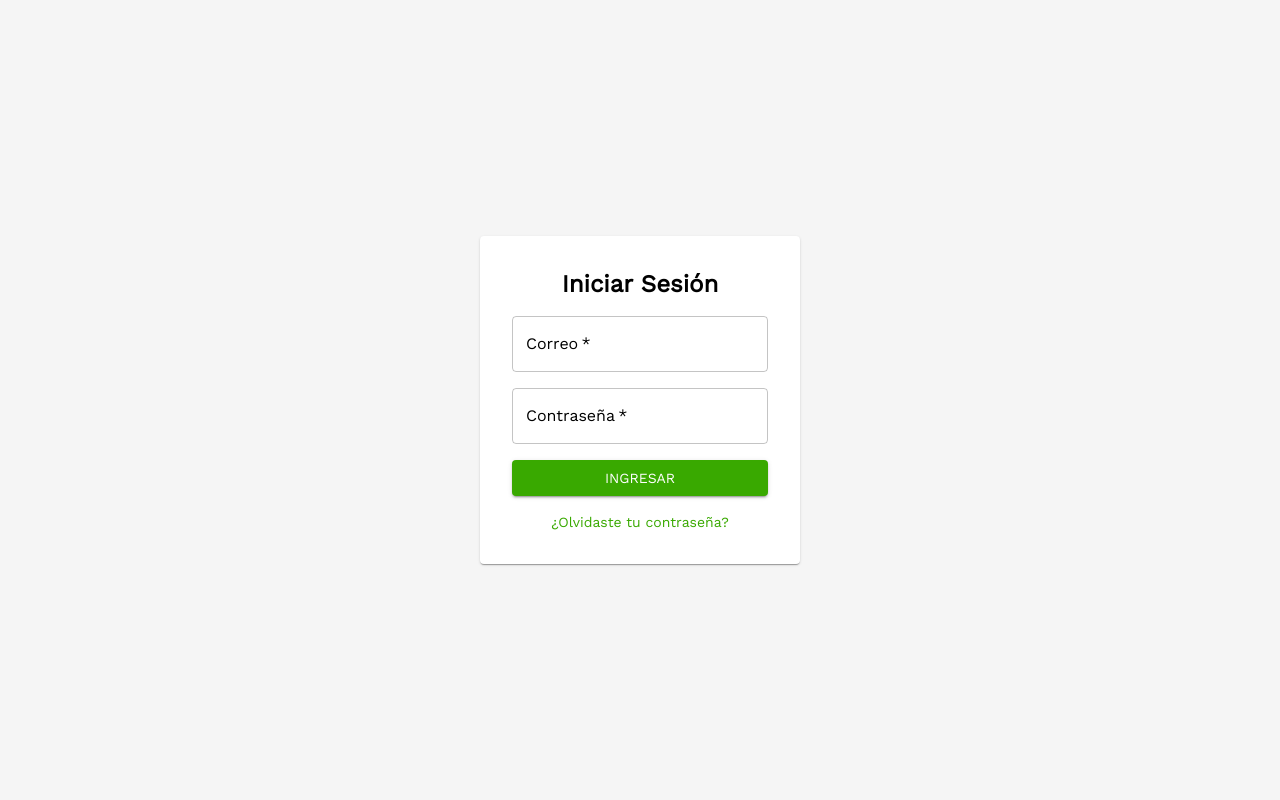
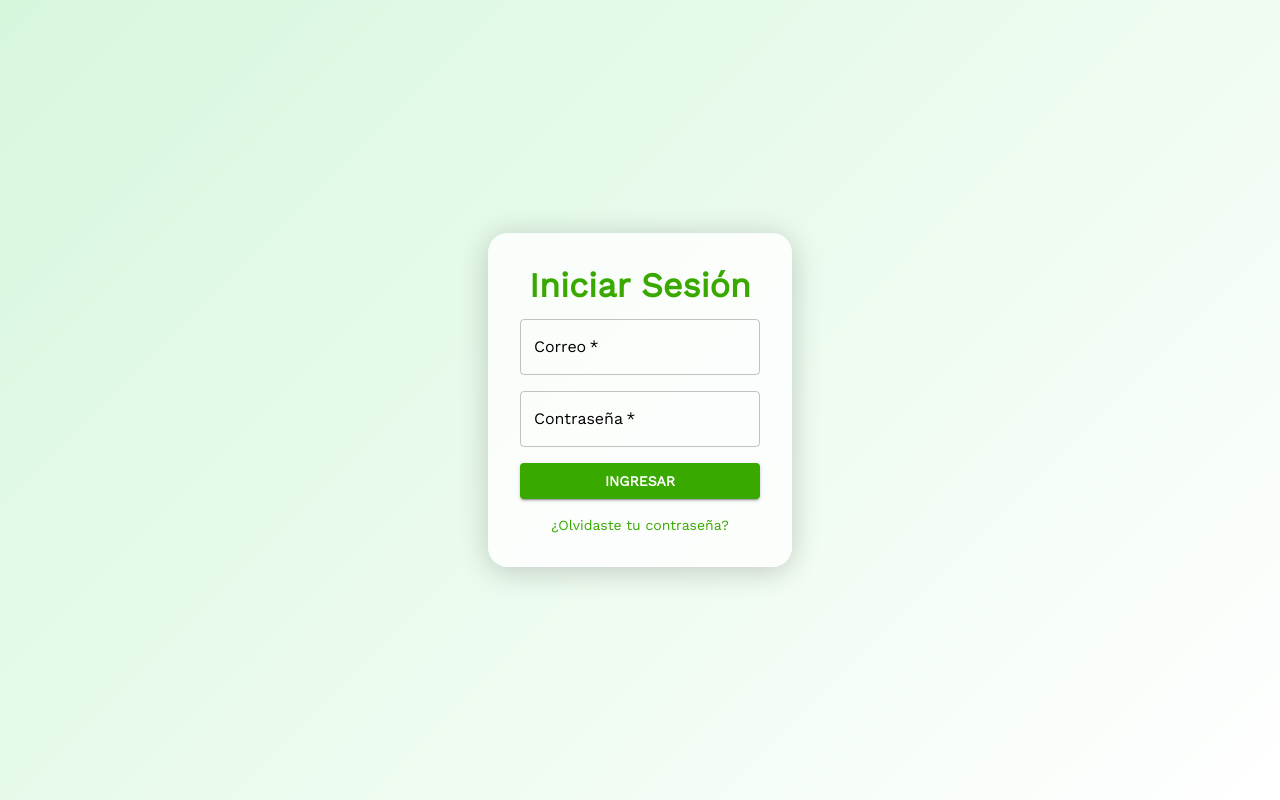
Before and after one commit to danielortizd7/Web-SENA-LAB, a React (Vite) app: page /login in a window 1280 px wide. Built offline with nearby package versions, Linux system fonts and the light colour scheme.

Commit message:
mejoras en la visual de login y recuperacion de contraseñas

```diff
--- a/package.json
+++ b/package.json
@@ -17,6 +17,7 @@
     "@mui/material": "^6.4.7",
     "@types/react-signature-canvas": "^1.0.7",
     "axios": "^1.8.2",
+    "framer-motion": "^12.6.2",
     "jspdf": "^3.0.0",
     "jspdf-autotable": "^5.0.2",
     "lucide-react": "^0.477.0",
--- a/src/pages/CambiarContrasena.jsx
+++ b/src/pages/CambiarContrasena.jsx
@@ -1,7 +1,16 @@
 import React, { useState } from "react";
 import { useSearchParams, useNavigate } from "react-router-dom";
 import axios from "axios";
-import { TextField, Button, Box, Typography, Paper, Alert, CircularProgress } from "@mui/material";
+import {
+  TextField,
+  Button,
+  Box,
+  Typography,
+  Paper,
+  Alert,
+  CircularProgress
+} from "@mui/material";
+import { motion } from "framer-motion";
 
 const CambiarContrasena = () => {
   const [searchParams] = useSearchParams();
@@ -53,14 +62,53 @@ const CambiarContrasena = () => {
   };
 
   return (
-    <Box sx={{ display: "flex", justifyContent: "center", alignItems: "center", height: "100vh" }}>
-      <Paper sx={{ padding: 4, width: 320, textAlign: "center" }}>
-        <Typography variant="h5" sx={{ marginBottom: 2, fontWeight: "bold" }}>
+    <Box
+      sx={{
+        minHeight: "100vh",
+        background: "linear-gradient(135deg, #d7f7dd 0%, #ffffff 100%)",
+        display: "flex",
+        justifyContent: "center",
+        alignItems: "center",
+        padding: 2,
+      }}
+    >
+      <motion.div
+        initial={{ opacity: 0, y: -40 }}
+        animate={{ opacity: 1, y: 0 }}
+        transition={{ duration: 0.7 }}
+      >
+        <Paper
+          elevation={10}
+          sx={{
+            padding: 4,
+            width: "100%",
+            maxWidth: 320,
+            backgroundColor: "rgba(255, 255, 255, 0.8)",
+            borderRadius: 5,
+            boxShadow: "0px 4px 30px rgba(0, 0, 0, 0.2)",
+            textAlign: "center",
+            transition: "all 0.3s ease-in-out",
+            "&:hover": {
+              transform: "scale(1.02)",
+              boxShadow: "0px 8px 40px rgba(0, 0, 0, 0.3)",
+            },
+          }}
+        >
+          <Typography
+            variant="h5"
+            sx={{ marginBottom: 2, fontWeight: "bold", color: "#39A900" }}
+          >
             Restablecer Contraseña
           </Typography>
-        {mensaje && <Alert severity="success">{mensaje}</Alert>}
-        {error && <Alert severity="error">{error}</Alert>}
-        <Box component="form" onSubmit={handleSubmit} sx={{ display: "flex", flexDirection: "column", gap: 2 }}>
+
+          {mensaje && <Alert severity="success" sx={{ mb: 2 }}>{mensaje}</Alert>}
+          {error && <Alert severity="error" sx={{ mb: 2 }}>{error}</Alert>}
+
+          <Box
+            component="form"
+            onSubmit={handleSubmit}
+            sx={{ display: "flex", flexDirection: "column", gap: 2 }}
+          >
             <TextField
               label="Nueva Contraseña"
               type="password"
@@ -80,12 +128,27 @@ const CambiarContrasena = () => {
             {loading ? (
               <CircularProgress size={24} sx={{ alignSelf: "center", margin: 2 }} />
             ) : (
-            <Button type="submit" variant="contained" sx={{ backgroundColor: "#39A900", color: "white" }}>
+              <Button
+                type="submit"
+                variant="contained"
+                fullWidth
+                sx={{
+                  backgroundColor: "#39A900",
+                  color: "white",
+                  fontWeight: "bold",
+                  transition: "all 0.3s ease-in-out",
+                  "&:hover": {
+                    backgroundColor: "#2e7d00",
+                    transform: "scale(1.02)",
+                  },
+                }}
+              >
                 Guardar Contraseña
               </Button>
             )}
           </Box>
         </Paper>
+      </motion.div>
     </Box>
   );
 };
--- a/src/pages/ListaResultados.jsx
+++ b/src/pages/ListaResultados.jsx
@@ -154,9 +154,9 @@ const ListaResultados = () => {
     }
   };
 
+  // Filtrar solo por idMuestra
   const filteredResultados = resultados.filter((resultado) =>
-    resultado.idMuestra.toLowerCase().includes(searchTerm.toLowerCase()) ||
-    resultado.nombreCliente?.toLowerCase().includes(searchTerm.toLowerCase())
+    resultado.idMuestra.toLowerCase().includes(searchTerm.toLowerCase())
   );
 
   const handleVerDetalles = (resultado) => {
@@ -181,7 +181,7 @@ const ListaResultados = () => {
       <TextField
         fullWidth
         variant="outlined"
-        label="Buscar por ID de muestra o cliente"
+        label="Buscar por ID de muestra"
         value={searchTerm}
         onChange={handleSearchChange}
         sx={{ mb: 3 }}
--- a/src/pages/Login.jsx
+++ b/src/pages/Login.jsx
@@ -1,6 +1,15 @@
 import React, { useState, useContext } from "react";
 import axios from "axios";
-import { TextField, Button, Box, Typography, Paper, Alert, CircularProgress } from "@mui/material";
+import {
+  TextField,
+  Button,
+  Box,
+  Typography,
+  Paper,
+  Alert,
+  CircularProgress,
+} from "@mui/material";
+import { motion } from "framer-motion";
 import AuthContext from "../context/AuthContext";
 import { useNavigate } from "react-router-dom";
 
@@ -42,7 +51,6 @@ const Login = () => {
         const { token, usuario } = response.data;
         console.log("👤 Datos del usuario:", usuario);
 
-        // Asegurarse de que el rol esté presente
         if (!usuario.rol) {
           console.error("❌ El usuario no tiene un rol asignado");
           setError("Error: Usuario sin rol asignado");
@@ -54,7 +62,7 @@ const Login = () => {
           ...usuario,
           email: credentials.email,
           token: token,
-          rol: usuario.rol
+          rol: usuario.rol,
         };
 
         console.log("✅ Usuario final:", usuarioFinal);
@@ -79,27 +87,104 @@ const Login = () => {
   };
 
   return (
-    <Box sx={{ display: "flex", justifyContent: "center", alignItems: "center", height: "100vh" }}>
-      <Paper sx={{ padding: 4, width: 320, textAlign: "center" }}>
-        <Typography variant="h5" sx={{ marginBottom: 2, fontWeight: "bold" }}>Iniciar Sesión</Typography>
-        {error && <Alert severity="error">{error}</Alert>}
-        <Box component="form" onSubmit={handleSubmit} sx={{ display: "flex", flexDirection: "column", gap: 2 }}>
-          <TextField label="Correo" name="email" type="email" onChange={handleChange} fullWidth required />
-          <TextField label="Contraseña" name="password" type="password" onChange={handleChange} fullWidth required />
+    <Box
+      sx={{
+        minHeight: "100vh",
+        background: "linear-gradient(135deg, #d7f7dd 0%, #ffffff 100%)",
+        display: "flex",
+        justifyContent: "center",
+        alignItems: "center",
+        padding: 2,
+      }}
+    >
+      <motion.div
+        initial={{ opacity: 0, y: -40 }}
+        animate={{ opacity: 1, y: 0 }}
+        transition={{ duration: 0.7 }}
+      >
+        <Paper
+          elevation={10}
+          sx={{
+            padding: 4,
+            width: "100%",
+            maxWidth: 400,
+            backgroundColor: "rgba(255, 255, 255, 0.8)",
+            borderRadius: 5,
+            boxShadow: "0px 4px 30px rgba(0, 0, 0, 0.2)",
+            textAlign: "center",
+            transition: "all 0.3s ease-in-out",
+            "&:hover": {
+              transform: "scale(1.02)",
+              boxShadow: "0px 8px 40px rgba(0, 0, 0, 0.3)",
+            },
+          }}
+        >
+          <Typography
+            variant="h4"
+            fontWeight="bold"
+            gutterBottom
+            color="#39A900"
+          >
+            Iniciar Sesión
+          </Typography>
+
+          {error && <Alert severity="error" sx={{ mb: 2 }}>{error}</Alert>}
+
+          <Box
+            component="form"
+            onSubmit={handleSubmit}
+            sx={{ display: "flex", flexDirection: "column", gap: 2 }}
+          >
+            <TextField
+              label="Correo"
+              name="email"
+              type="email"
+              onChange={handleChange}
+              fullWidth
+              required
+            />
+            <TextField
+              label="Contraseña"
+              name="password"
+              type="password"
+              onChange={handleChange}
+              fullWidth
+              required
+            />
+
             {loading ? (
-            <CircularProgress size={24} sx={{ alignSelf: "center", margin: 2 }} />
+              <CircularProgress sx={{ alignSelf: "center" }} />
             ) : (
-            <Button type="submit" variant="contained" sx={{ backgroundColor: "#39A900", color: "white" }}>
+              <Button
+                type="submit"
+                variant="contained"
+                fullWidth
+                sx={{
+                  backgroundColor: "#39A900",
+                  color: "white",
+                  fontWeight: "bold",
+                  transition: "all 0.3s ease-in-out",
+                  "&:hover": {
+                    backgroundColor: "#2e7d00",
+                    transform: "scale(1.02)",
+                  },
+                }}
+              >
                 Ingresar
               </Button>
             )}
           </Box>
-        <Typography variant="body2" sx={{ marginTop: 2 }}>
-          <a href="/recuperar-contrasena" style={{ color: "#39A900", textDecoration: "none" }}>
+
+          <Typography variant="body2" sx={{ mt: 2 }}>
+            <a
+              href="/recuperar-contrasena"
+              style={{ color: "#39A900", textDecoration: "none" }}
+            >
               ¿Olvidaste tu contraseña?
             </a>
           </Typography>
         </Paper>
+      </motion.div>
     </Box>
   );
 };
```
Also changed, not shown: src/pages/RecuperarContrasena.jsx (+47 -13 lines), 1 other file (tests, documents, lock files or other folders). Lines whose indentation alone changed are shown as unchanged.
